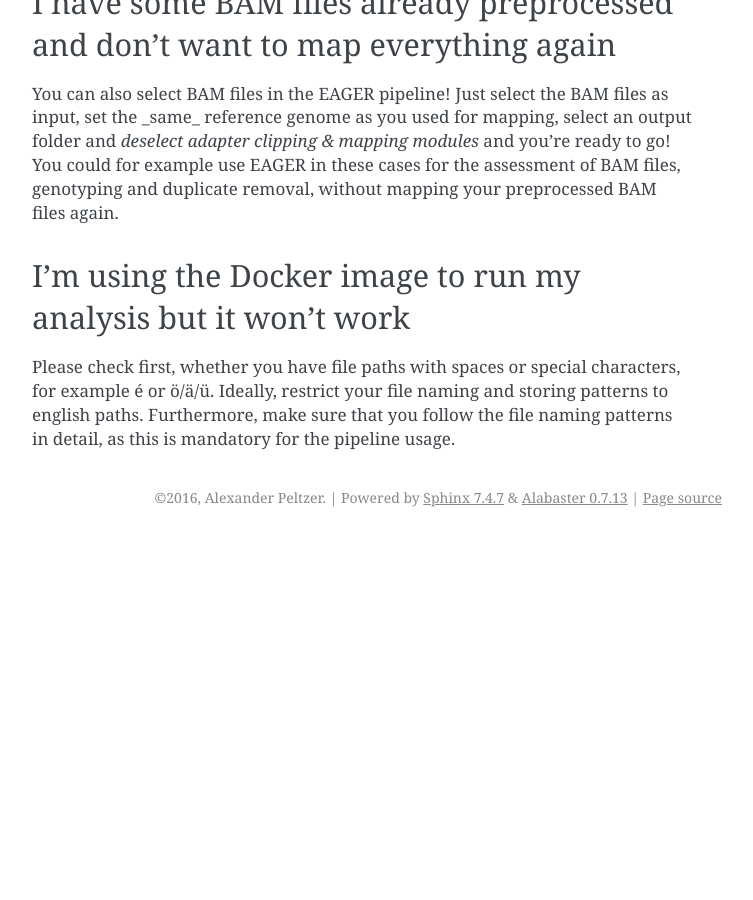
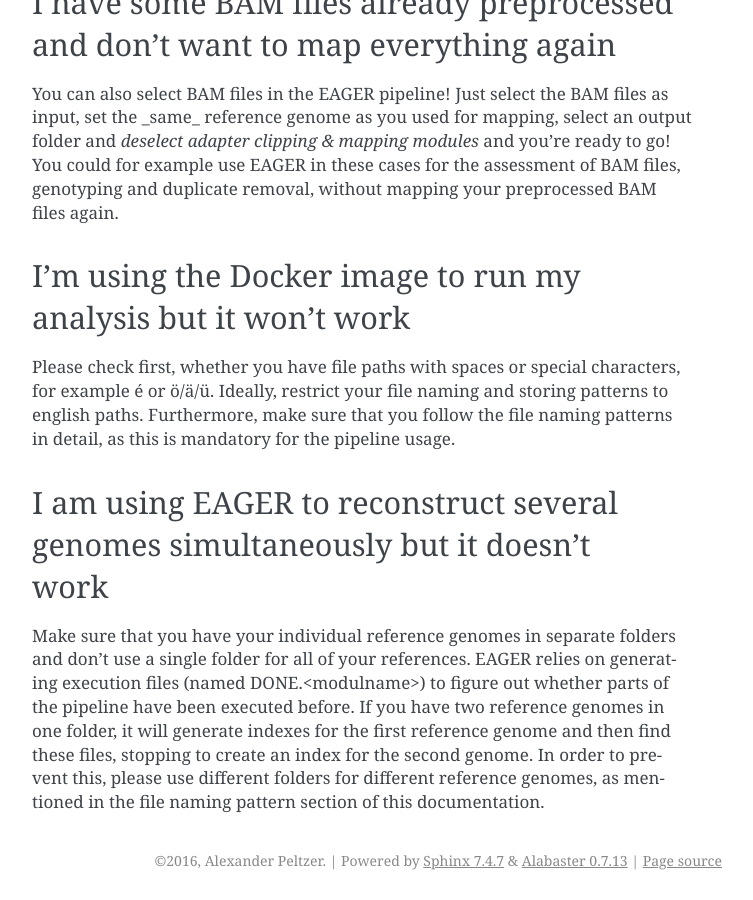
Before and after one commit to apeltzer/EAGER-GUI, a Sphinx documentation site: the page built from docs/contents/faq.rst, in a window 1280 px wide and 900 px high, scrolled down 1380 px. Shown: the whole window, without its empty margins (388-1141 px from the left). Built offline with Sphinx 7.4.7, drawn with Linux system fonts in a browser that asks for light colours; before the commit the page ends 1917 px from its top, so only the background shows below that; some of the changed text lies outside the part shown.

Commit message:
Some more insight for users in our documentation now :-)

```diff
--- a/docs/contents/faq.rst
+++ b/docs/contents/faq.rst
@@ -49,7 +49,7 @@
   Quick explanation: The image has been updated for example and thus the SSH fingerprint doesn't match anymore with what your local ssh ''known_hosts'' states. We remove this line and then the image is accepted again.
 
 I have some BAM files already preprocessed and don't want to map everything again
----------------------------------------------------------------------------------
+----------------------------------------------------------------------------------
 
 You can also select BAM files in the EAGER pipeline! Just select the BAM files as input, set the _same_ reference genome as you used for mapping, select an output folder and *deselect adapter clipping & mapping modules* and you're ready to go! You could for example use EAGER in these cases for the assessment of BAM files, genotyping and duplicate removal, without mapping your preprocessed BAM files again.
 
@@ -57,3 +57,9 @@
 ---------------------------------------------------------------
 
 Please check first, whether you have file paths with spaces or special characters, for example é or ö/ä/ü. Ideally, restrict your file naming and storing patterns to english paths. Furthermore, make sure that you follow the file naming patterns in detail, as this is mandatory for the pipeline usage.
+
+I am using EAGER to reconstruct several genomes simultaneously but it doesn't work
+------------------------------------------------------------------------------------
+
+Make sure that you have your individual reference genomes in separate folders and don't use a single folder for all of your references. EAGER relies on generating execution files (named DONE.<modulname>) to figure out whether parts of the pipeline have been executed before.
+If you have two reference genomes in one folder, it will generate indexes for the first reference genome and then find these files, stopping to create an index for the second genome. In order to prevent this, please use different folders for different reference genomes, as mentioned in the file naming pattern section of this documentation.
```
